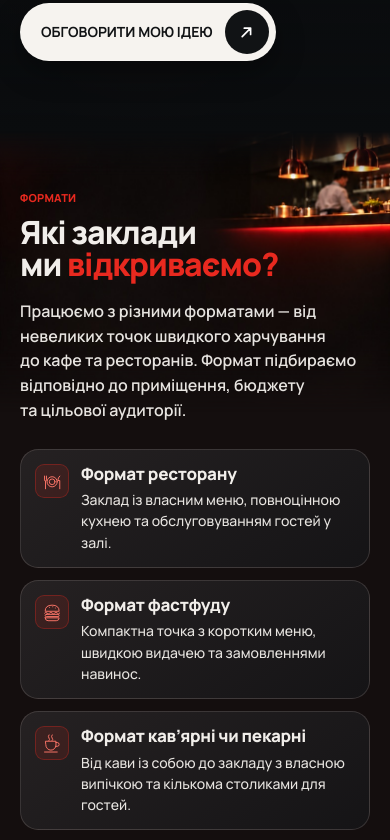
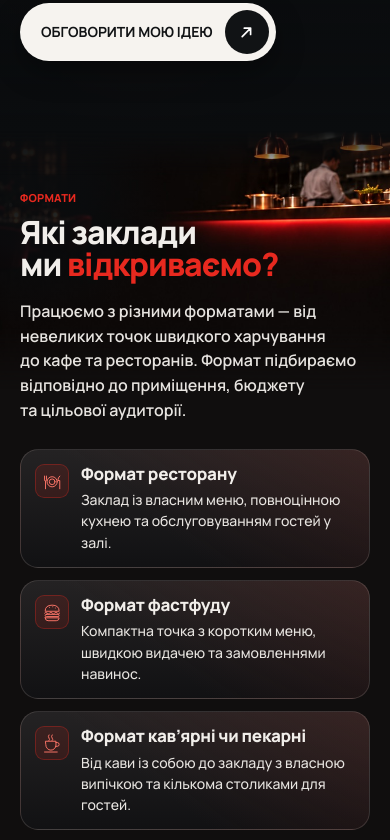
Before and after one commit to andrejkoba966-gif/restoburo-site, a plain HTML site: page index.html in a window 390 px wide. Shown: the part 2319-3159 px from the top of the page. Drawn offline with Linux system fonts and the light colour scheme.

Commit message:
Publish reframed mobile photo and soften section edges

```diff
--- a/index.html
+++ b/index.html
@@ -355,9 +355,9 @@ html,body{overflow-x:clip}
 @media (max-width:1179px) and (orientation:portrait){#formats{background-image:url(assets/formats-bg-m.webp);background-position:center bottom}}
 @media (max-width:767px){
  #formats{
-  --mobile-format-photo:url(assets/formats-bg-mobile-clean.jpg);
-  padding:4.2rem 20px clamp(68px,19vw,108px);
-  background:linear-gradient(180deg,#0a0c0e,#140e0e 88px,#140e0e calc(100% - 88px),#0a0c0e)
+  --mobile-format-photo:url(assets/formats-bg-mobile-reframed.jpg);
+  padding:4.2rem 20px clamp(120px,37vw,175px);
+  background:linear-gradient(180deg,#0a0c0e,#100e0e 88px,#100e0e calc(100% - 88px),#0a0c0e)
  }
  #formats:before,#formats:after{
   position:absolute;z-index:-1;pointer-events:none;
@@ -365,12 +365,16 @@ html,body{overflow-x:clip}
   background-size:100% auto
  }
  #formats:before{
-  inset:0 0 auto;height:clamp(226px,72vw,430px);
-  background-position:center -9.8vw;
+  inset:0 0 auto;height:clamp(226px,66vw,430px);
+  background-image:
+   radial-gradient(circle 138px at 29px 62px,rgba(10,12,14,.97),rgba(10,12,14,.85) 41%,transparent),
+   var(--mobile-format-photo);
+  background-size:100% 100%,100% auto;
+  background-position:center,center -22.45vw;
   mask-image:linear-gradient(transparent,#000 46px,#000 calc(100% - 64px),transparent)
  }
  #formats:after{
-  content:"";inset:auto 0 0;height:clamp(160px,48vw,260px);
+  content:"";inset:auto 0 0;height:clamp(168px,49vw,270px);
   background-position:center bottom;
   mask-image:linear-gradient(transparent,#000 52px,#000 calc(100% - 28px),transparent)
  }
@@ -382,8 +386,7 @@ html,body{overflow-x:clip}
  #formats .format-grid{grid-template-columns:1fr;gap:12px}
  #formats .format-card{
   display:grid;grid-template-columns:auto minmax(0,1fr);align-items:start;
-  gap:5px 12px;min-height:0;padding:14px;
-  background:linear-gradient(145deg,#252122,#151416)
+  gap:5px 12px;min-height:0;padding:14px
  }
  #formats .format-card .format-icon{grid-row:1 / span 2;width:34px;height:34px}
  #formats .format-card h3{min-height:0;margin:0;font-size:17px}
@@ -1639,7 +1642,7 @@ document.querySelectorAll('.band .run').forEach(function(r){
  /* заздалегідь декодуємо великі фото блоків у фоні, по одному, поки користувач угорі.
     Інакше браузер (особливо Safari) розпаковує фото в момент, коли блок з'являється, — це й давало ривок. */
  (function(){var mob=matchMedia('(max-width:1179px) and (orientation:portrait), (max-width:767px)').matches;
-  var list=[mob?'assets/formats-bg-m.webp':'assets/formats-bg.webp',mob?'assets/chef-grill-v.webp':'assets/chef-grill-h.webp','assets/price-cloche.webp','assets/after-open.webp',
+  var list=[matchMedia('(max-width:767px)').matches?'assets/formats-bg-mobile-reframed.jpg':mob?'assets/formats-bg-m.webp':'assets/formats-bg.webp',mob?'assets/chef-grill-v.webp':'assets/chef-grill-h.webp','assets/price-cloche.webp','assets/after-open.webp',
    'assets/p-greystone.jpg','assets/p-gsp.jpg','assets/p-eatit.jpg','assets/p-redcat.jpg','assets/p-pub-inside.jpg','assets/faq-q.webp'];
   window.__pre=[];var i=0,idle=window.requestIdleCallback||function(f){return setTimeout(f,200)};
   function next(){if(i>=list.length)return;var im=new Image();im.decoding='async';im.src=list[i++];window.__pre.push(im);
```
Also changed, not shown: assets/formats-bg-mobile-reframed.jpg (added).
